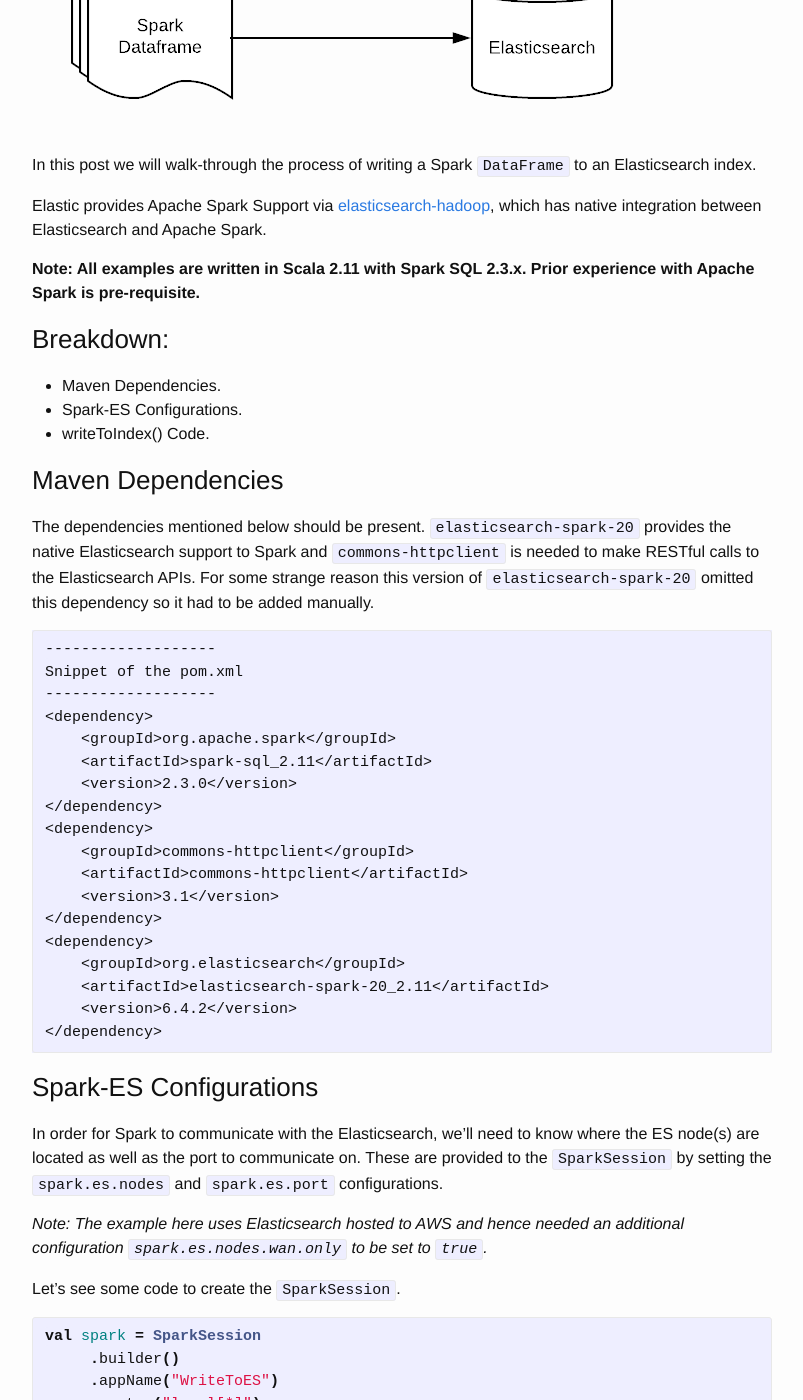
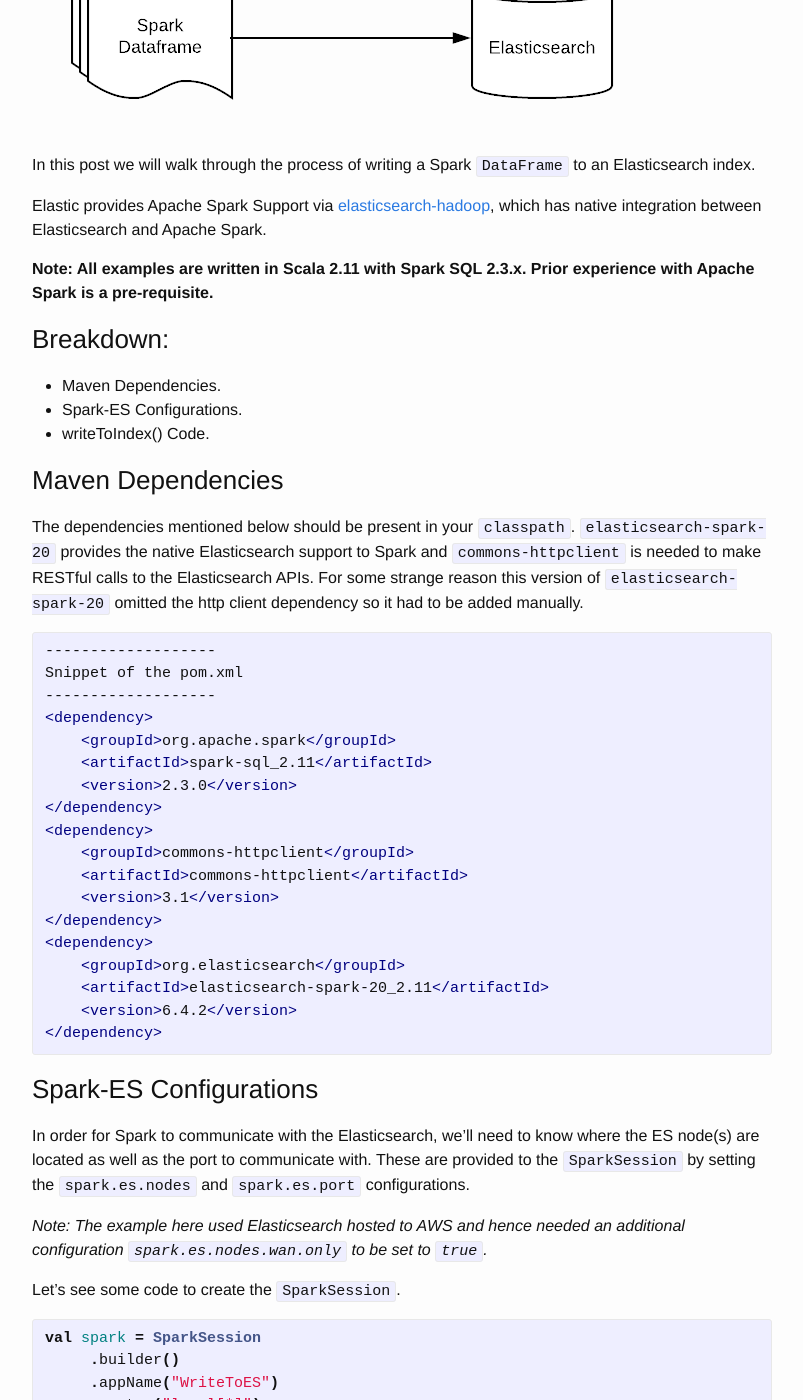
Before and after one commit to oliversavio/oliversavio.github.io, a Jekyll site: the page built from _posts/2019-01-06-writing-spark-dataframes-to-es.md, in a window 1280 px wide and 1400 px high, scrolled down 304 px. Shown: the whole window, without its empty margins (238-1041 px from the left). Built offline with Jekyll 4.4.1, drawn with Linux system fonts in a browser that asks for light colours; comment, search, counter and statistics services are not loaded; part of the change alters nothing that is shown; some of the changed text lies outside the part shown.

Commit message:
proof read edits

````diff
--- a/_posts/2019-01-06-writing-spark-dataframes-to-es.md
+++ b/_posts/2019-01-06-writing-spark-dataframes-to-es.md
@@ -3,17 +3,17 @@ layout: post
 title:  Writing a Spark Dataframe to an Elasticsearch Index
 date:   2019-01-06 12:00:00 +0530
 categories: spark
-description: Writing Spark Dataframes to Elasticsearch Indexes.
-comments: false
+description: Writing a Spark Dataframe to an Elasticsearch Index
+comments: true
 ---
 
 ![Spark Dataframes to ES Index]({{ site.url }}/images/spark_es.png)
 
-In this post we will walk-through the process of writing a Spark `DataFrame` to an Elasticsearch index.
+In this post we will walk through the process of writing a Spark `DataFrame` to an Elasticsearch index.
 
 Elastic provides Apache Spark Support via [elasticsearch-hadoop][es-spark-support], which has native integration between Elasticsearch and Apache Spark.
 
-__Note: All examples are written in Scala 2.11 with Spark SQL 2.3.x. Prior experience with Apache Spark is pre-requisite.__
+__Note: All examples are written in Scala 2.11 with Spark SQL 2.3.x. Prior experience with Apache Spark is a pre-requisite.__
 
 
 ### Breakdown:
@@ -22,8 +22,8 @@ __Note: All examples are written in Scala 2.11 with Spark SQL 2.3.x. Prior exper
 - writeToIndex() Code.
 
 ### Maven Dependencies
-The dependencies mentioned below should be present. `elasticsearch-spark-20` provides the native Elasticsearch support to Spark and `commons-httpclient` is needed to make RESTful calls to the Elasticsearch APIs. For some strange reason this version of `elasticsearch-spark-20` omitted this dependency so it had to be added manually.
-```
+The dependencies mentioned below should be present in your `classpath`. `elasticsearch-spark-20` provides the native Elasticsearch support to Spark and `commons-httpclient` is needed to make RESTful calls to the Elasticsearch APIs. For some strange reason this version of `elasticsearch-spark-20` omitted the http client dependency so it had to be added manually.
+{% highlight xml %}
 -------------------
 Snippet of the pom.xml
 -------------------
@@ -42,12 +42,12 @@ Snippet of the pom.xml
     <artifactId>elasticsearch-spark-20_2.11</artifactId>
     <version>6.4.2</version>
 </dependency>
-```
+{% endhighlight %}
 
 ### Spark-ES Configurations
-In order for Spark to communicate with the Elasticsearch, we'll need to know where the ES node(s) are located as well as the port to communicate on. These are provided to the `SparkSession` by setting the `spark.es.nodes` and `spark.es.port` configurations.
+In order for Spark to communicate with the Elasticsearch, we'll need to know where the ES node(s) are located as well as the port to communicate with. These are provided to the `SparkSession` by setting the `spark.es.nodes` and `spark.es.port` configurations.
 
-*Note: The example here uses Elasticsearch hosted to AWS and hence needed an additional configuration `spark.es.nodes.wan.only` to be set to `true`.*
+*Note: The example here used Elasticsearch hosted to AWS and hence needed an additional configuration `spark.es.nodes.wan.only` to be set to `true`.*
 
 Let's see some code to create the `SparkSession`.
 
@@ -63,26 +63,26 @@ val spark = SparkSession
 {% endhighlight %}
 
 ### writeToIndex() Code
-First well define a `case class` to represent our index structure.
+First we'll define a `case class` to represent our index structure.
 {% highlight scala %}
 case class AlbumIndex(artist:String, yearOfRelease:Int, albumName: String)
 {% endhighlight %}
 
-Next we'll create a `Seq` of `AlbumIndex` objects and convert them to a `DataFrame` using the handy `.toDF()` function that can be invoked by importing `spark.implicits`.
+Next we'll create a `Seq` of `AlbumIndex` objects and convert them to a `DataFrame` using the handy `.toDF()` function, which can be invoked by importing `spark.implicits._`.
 
 {% highlight scala %}
 import spark.implicits._
 
    val indexDocuments = Seq(
-    AlbumIndex("Led Zeppelin",1969,"Led Zeppelin"),
-    AlbumIndex("Boston",1976,"Boston"),
-    AlbumIndex("Fleetwood Mac", 1979,"Tusk")
+        AlbumIndex("Led Zeppelin",1969,"Led Zeppelin"),
+        AlbumIndex("Boston",1976,"Boston"),
+        AlbumIndex("Fleetwood Mac", 1979,"Tusk")
    ).toDF
 {% endhighlight %}
 
-*Note: `spark` here stands for the `SparkSession` object.*
+*Note: `spark` here represents the `SparkSession` object.*
 
-Once we have our `DataFrame` ready all we need to do is import `org.elasticsearch.spark.sql._` and invoke the `.saveToEs()` method on it.
+Once we have our `DataFrame` ready, all we need to do is import `org.elasticsearch.spark.sql._` and invoke the `.saveToEs()` method on it.
 
 {% highlight scala %}
 import org.elasticsearch.spark.sql._
````
